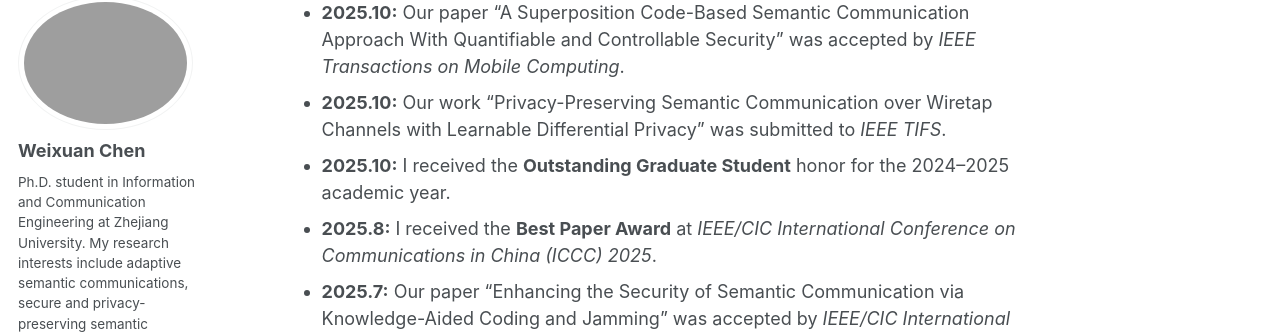
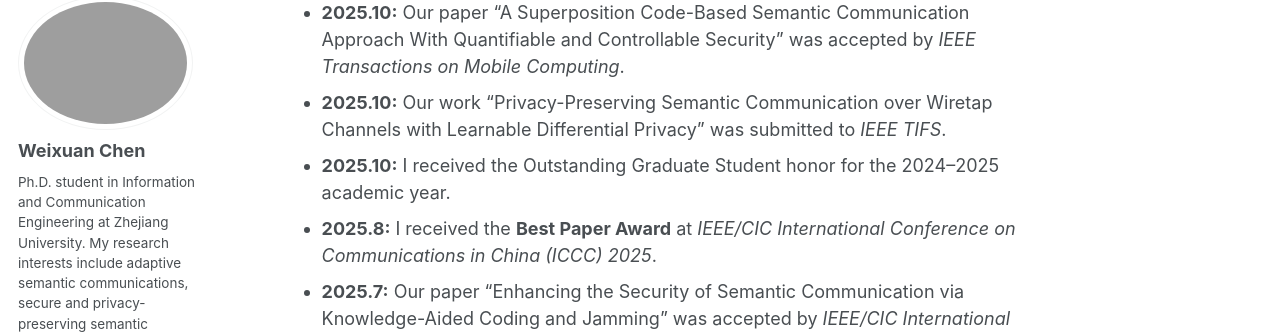
Before and after one commit to 1weixuanchen/chenweixuan_zju, a Jekyll site: the page built from _pages/about.md, in a window 1280 px wide and 900 px high, scrolled down 1201 px. Shown: the part 105-440 px from the top of the window. Built offline with Jekyll 4.4.1, drawn with Linux system fonts in a browser that asks for light colours; some web fonts are replaced; a script bundle is joined from its source files by our own code; library files that are not in the unit come from our copies.

```diff
--- a/_pages/about.md
+++ b/_pages/about.md
@@ -34,7 +34,7 @@ I am originally from **Yancheng, Jiangsu, China**. I passed **CET-4 with a score
 - **2025.11:** I was selected for the **Young Elite Scientists Sponsorship Program for Doctoral Students** by the China Association for Science and Technology.
 - **2025.10:** Our paper “A Superposition Code-Based Semantic Communication Approach With Quantifiable and Controllable Security” was accepted by *IEEE Transactions on Mobile Computing*.
 - **2025.10:** Our work “Privacy-Preserving Semantic Communication over Wiretap Channels with Learnable Differential Privacy” was submitted to *IEEE TIFS*.
-- **2025.10:** I received the **Outstanding Graduate Student** honor for the 2024–2025 academic year.
+- **2025.10:** I received the Outstanding Graduate Student honor for the 2024–2025 academic year.
 - **2025.8:** I received the **Best Paper Award** at *IEEE/CIC International Conference on Communications in China (ICCC) 2025*.
 - **2025.7:** Our paper “Enhancing the Security of Semantic Communication via Knowledge-Aided Coding and Jamming” was accepted by *IEEE/CIC International Conference on Communications in China (ICCC) 2025*.
 - **2025.2:** Our paper “CASC: Condition-Aware Semantic Communication with Latent Diffusion Models” was accepted by *IEEE International Conference on Communications Workshops (ICC Workshops) 2025*.
```
